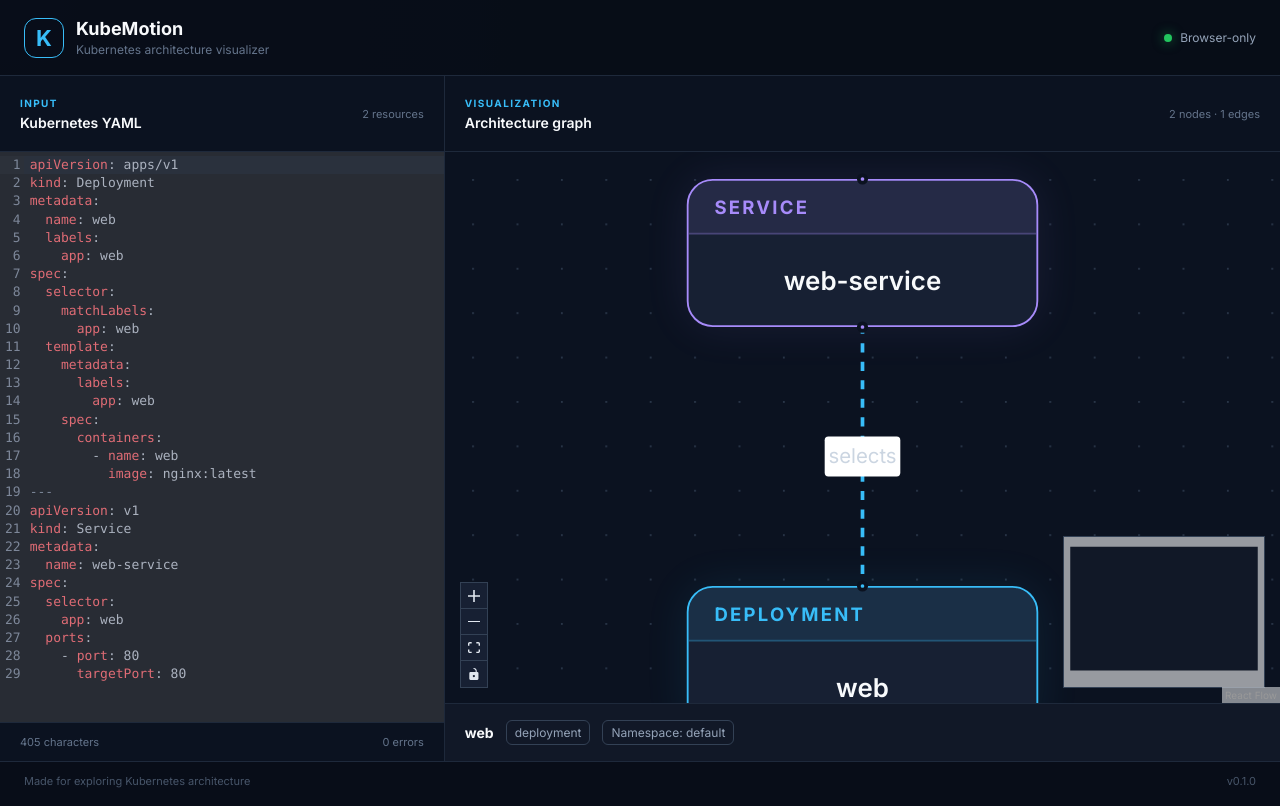
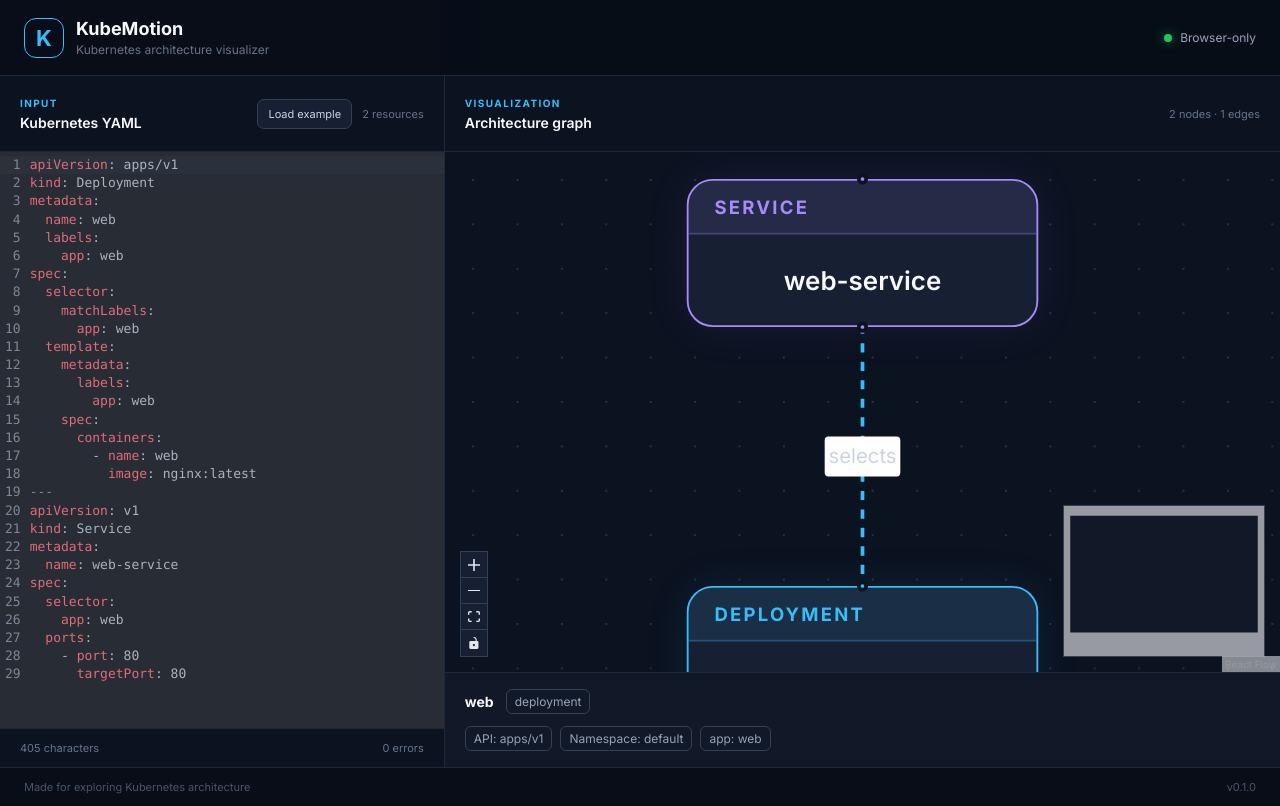
Before and after one commit to Gihchathur/kubemotion, a React (Vite) app: page / in a window 1280 px wide. Both pictures are taken after a click on the element 862 px from the left and 586 px from the top of the page. Built offline with nearby package versions, Linux system fonts and the light colour scheme.

Commit message:
Add load example button

```diff
--- a/src/App.css
+++ b/src/App.css
@@ -298,14 +298,38 @@ textarea {
 
 .resource-details {
   display: flex;
-  flex-wrap: wrap;
-  align-items: center;
+  flex-direction: column;
   gap: 12px;
   padding: 16px 20px;
   border-top: 1px solid #1e293b;
   background: #111827;
   color: #94a3b8;
   font-size: 12px;
+}
+
+.resource-details-header {
+  display: flex;
+  flex-wrap: wrap;
+  align-items: center;
+  gap: 12px;
+}
+
+.resource-details-header strong {
+  color: #f8fafc;
+  font-size: 14px;
+}
+
+.resource-details-header span,
+.resource-details-meta span {
+  padding: 4px 8px;
+  border: 1px solid #334155;
+  border-radius: 6px;
+}
+
+.resource-details-meta {
+  display: flex;
+  flex-wrap: wrap;
+  gap: 8px;
 }
 
 .resource-details strong {
@@ -318,3 +342,37 @@ textarea {
   border: 1px solid #334155;
   border-radius: 6px;
 }
+
+.editor-actions {
+  display: flex;
+  align-items: center;
+  flex-wrap: wrap;
+  justify-content: flex-end;
+  gap: 10px;
+}
+
+.load-example-button {
+  padding: 7px 10px;
+  border: 1px solid #334155;
+  border-radius: 7px;
+  background: #172033;
+  color: #cbd5e1;
+  font: inherit;
+  font-size: 11px;
+  cursor: pointer;
+  transition:
+    background 160ms ease,
+    border-color 160ms ease,
+    color 160ms ease;
+}
+
+.load-example-button:hover {
+  border-color: #38bdf8;
+  background: #1e293b;
+  color: #f8fafc;
+}
+
+.load-example-button:focus-visible {
+  outline: 2px solid #38bdf8;
+  outline-offset: 2px;
+}
--- a/src/App.tsx
+++ b/src/App.tsx
@@ -117,9 +117,19 @@ function App() {
               <h2>Kubernetes YAML</h2>
             </div>
 
+            <div className="editor-actions">
+              <button
+                type="button"
+                className="load-example-button"
+                onClick={() => setYamlInput(INITIAL_YAML)}
+              >
+                Load example
+              </button>
+
               <span className="resource-count">
                 {parseResult.resources.length} resources
               </span>
+            </div>
           </div>
 
           <div className="yaml-editor">
@@ -170,9 +180,8 @@ function App() {
                 nodes={nodes}
                 edges={edges}
                 nodeTypes={nodeTypes}
-                onNodeClick={(_, node) =>
-                  setSelectedNodeId(node.id)
-                }
+                onNodeClick={(_, node) => setSelectedNodeId(node.id)}
+                onPaneClick={() => setSelectedNodeId(null)}
                 fitView
                 nodesDraggable
                 nodesConnectable={false}
@@ -187,11 +196,28 @@ function App() {
 
           {selectedNode && (
             <div className="resource-details">
+              <div className="resource-details-header">
                 <strong>{selectedNode.label}</strong>
                 <span>{selectedNode.type}</span>
+              </div>
+
+              <div className="resource-details-meta">
+                <span>
+                  API: {selectedNode.resource.apiVersion}
+                </span>
+
                 <span>
                   Namespace: {selectedNode.resource.metadata.namespace}
                 </span>
+
+                {Object.entries(selectedNode.resource.metadata.labels).map(
+                  ([key, value]) => (
+                    <span key={`${key}-${value}`}>
+                      {key}: {value}
+                    </span>
+                  ),
+                )}
+              </div>
             </div>
           )}
         </section>
```
Lines whose indentation alone changed are shown as unchanged.
